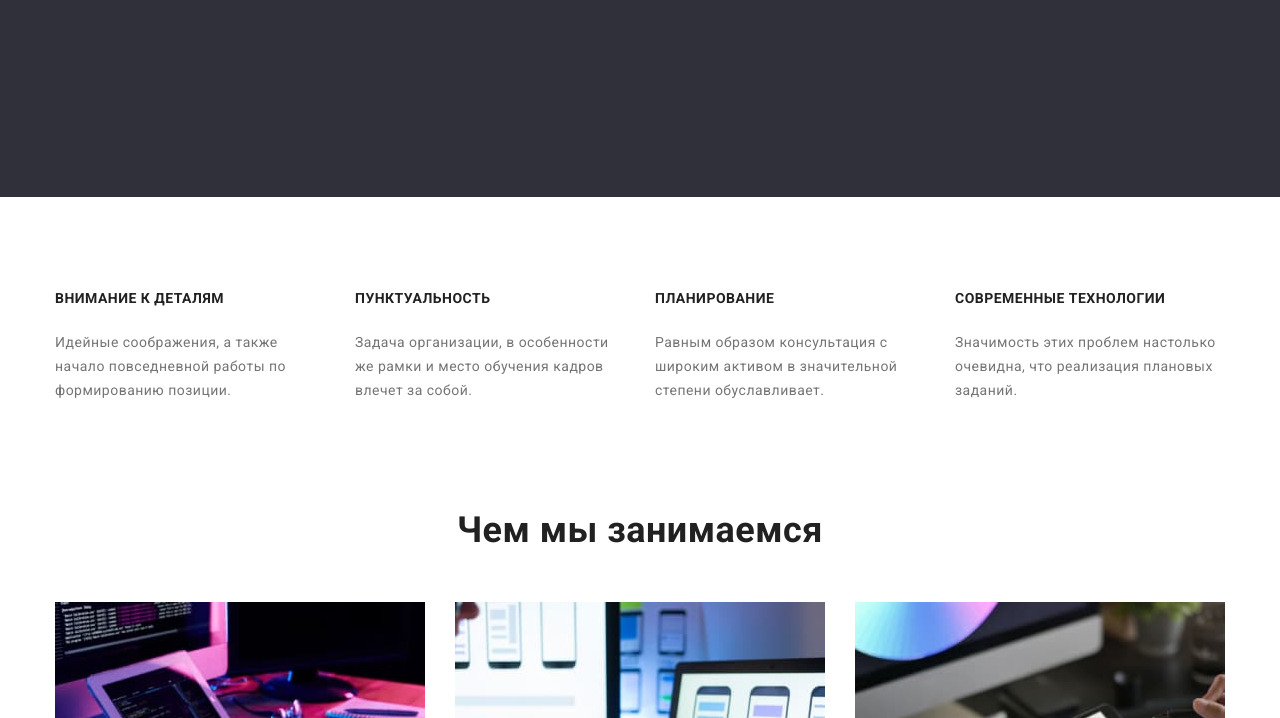
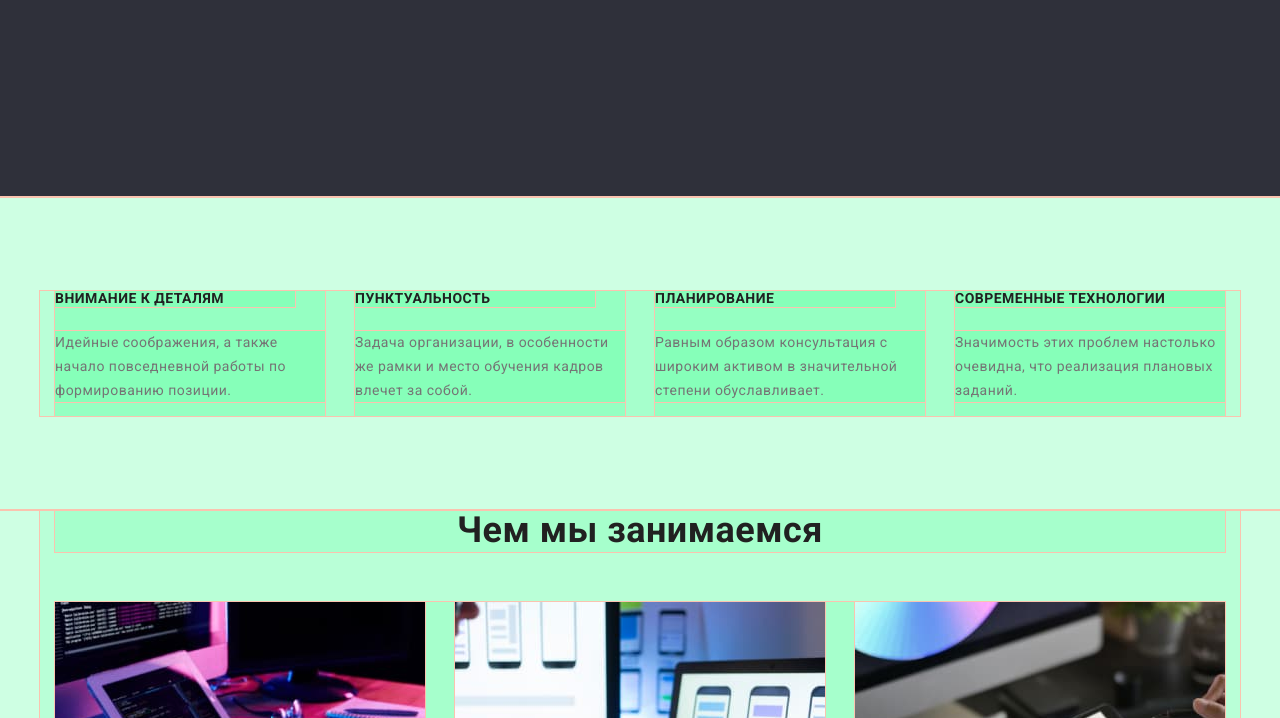
Before and after one commit to YuriiKabo/goit-markup-hw-03, a plain HTML site: page index.html in a window 1280 px wide. Shown: the part 485-1203 px from the top of the page. Drawn offline with nearby package versions, Linux system fonts and the light colour scheme.

Commit message:
23.07.22 22.21

```diff
--- a/css/styles.css
+++ b/css/styles.css
@@ -6,8 +6,8 @@
 *,
 *::before,
 *::after {
-  /*   outline: 1px solid rgb(250, 195, 175);
-  background-color: rgba(0, 255, 106, 0.1); */
+  outline: 1px solid rgb(250, 195, 175);
+  background-color: rgba(0, 255, 106, 0.1);
 }
 
 .container {
```
